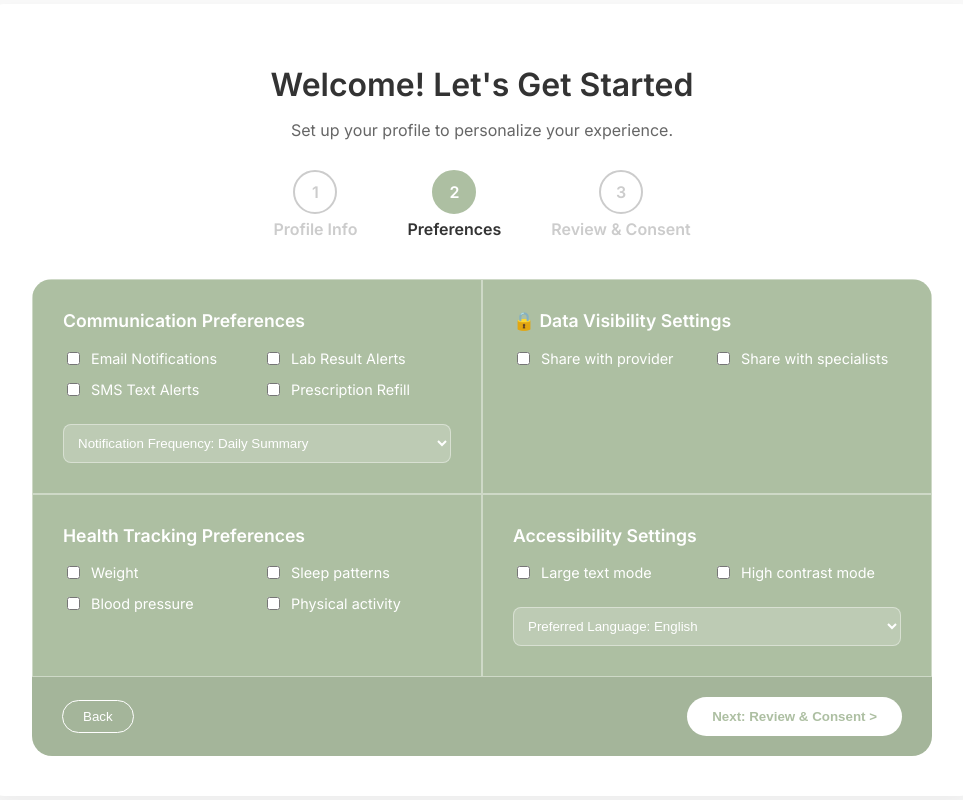
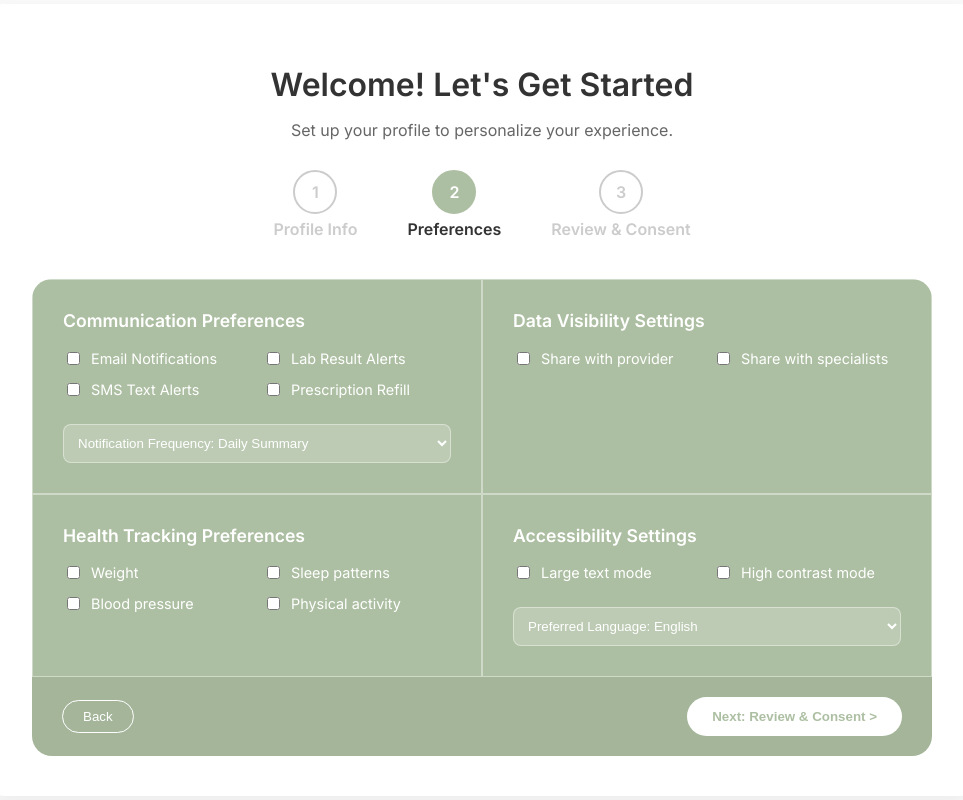
Before and after one commit to Redden5/HealthPlus, a Django app: page /patients/preferences/ in a window 1280 px wide. Shown: the whole page, without its empty margins (158-1121 px from the left). Run offline with Django 5.2, Linux system fonts and the light colour scheme.

Commit message:
Updated html for preferences

```diff
--- a/patients/templates/patients/preferences_setup.html
+++ b/patients/templates/patients/preferences_setup.html
@@ -11,6 +11,8 @@
             --bg-color: #f9f9f9;
             --border-light: rgba(255, 255, 255, 0.4);
             --text-main: #333;
+            --text-secondary: #666;
+
         }
 
         body {
@@ -150,11 +152,15 @@
                     <label class="checkbox-item"><input type="checkbox"> SMS Text Alerts</label>
                     <label class="checkbox-item"><input type="checkbox"> Prescription Refill</label>
                 </div>
-                <select><option>Notification Frequency: Daily Summary</option></select>
+                <select><option>Notification Frequency: Daily Summary</option>
+                <option>Notification Frequency: New Alert</option>
+                <option>Notification Frequency: None</option></select>
+
+
             </div>
 
             <div class="section">
-                <h3>🔒 Data Visibility Settings</h3>
+                <h3> Data Visibility Settings</h3>
                 <div class="checkbox-group">
                     <label class="checkbox-item"><input type="checkbox"> Share with provider</label>
                     <label class="checkbox-item"><input type="checkbox"> Share with specialists</label>
@@ -183,8 +189,10 @@
 
         <div class="footer">
             <button onclick="location.href='{% url 'profile_setup' %}'" class="btn-back">Back</button>
-            <button class="btn-next">Next: Review & Consent ></button>
+            <button onclick="location.href='{% url 'consent_setup' %}'" class="btn-next">Next: Review & Consent ></button>
         </div>
+
+
     </div>
 </div>
 
```
